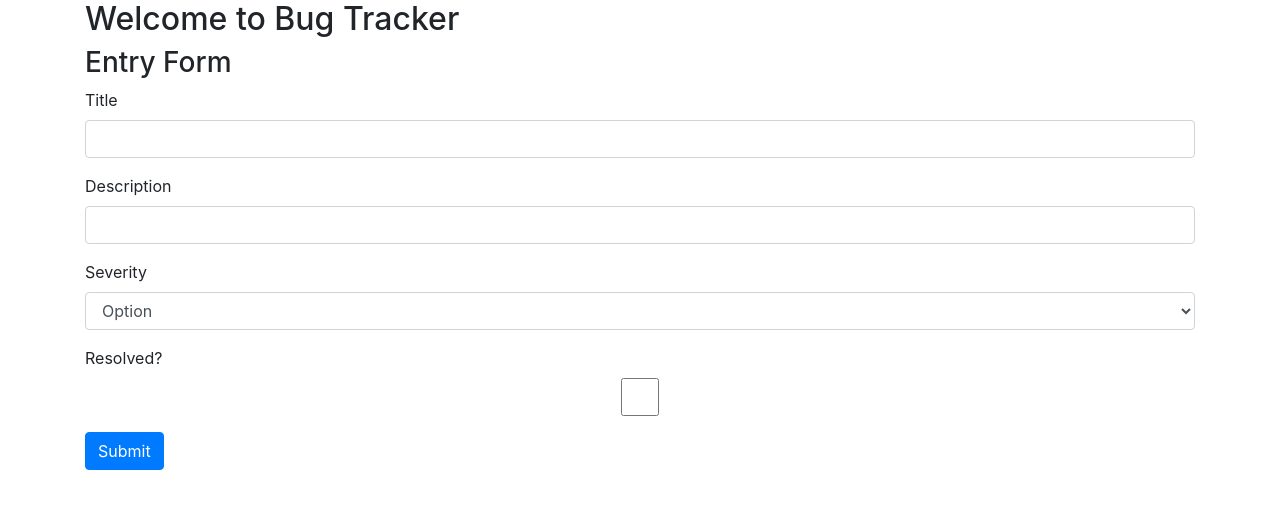
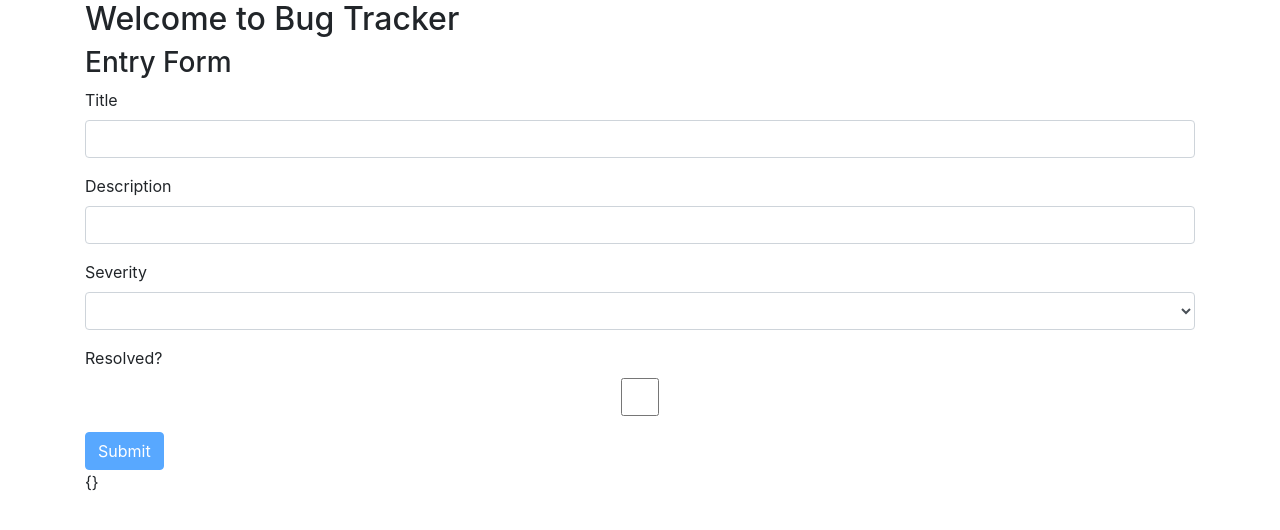
Before and after one commit to hsinam/angular-bug-tracker, an Angular app: page /tform in a window 1280 px wide. Shown: the top 530 px of the page. Built offline with nearby package versions, Linux system fonts and the light colour scheme.

Commit message:
select populated

```diff
--- a/src/app/_services/bug.service.ts
+++ b/src/app/_services/bug.service.ts
@@ -9,9 +9,15 @@ import { Observable, of } from 'rxjs';
 export class BugService {
   private bugCollection: Bug[] = bugs;
 
+  private severityLevels: string[] = ['High', 'Moderate', 'Low'];
+
   constructor() {}
 
   get bugs(): Observable<Bug[]> {
     return of(this.bugCollection);
   }
+
+  get severityLabels(): Observable<String[]> {
+    return of(this.severityLevels);
+  }
 }
--- a/src/app/tform/tform.component.html
+++ b/src/app/tform/tform.component.html
@@ -1,27 +1,55 @@
 <h3>Entry Form</h3>
 
-<form action="">
+<form #f="ngForm">
   <div class="form-group">
     <label for="title">Title</label>
-    <input type="text" class="form-control" name="title" />
+    <input
+      type="text"
+      class="form-control"
+      name="title"
+      [(ngModel)]="bug.title"
+      required
+      minlength="5"
+    />
   </div>
 
   <div class="form-group">
     <label for="description">Description</label>
-    <input type="text" class="form-control" name="description" />
+    <input
+      type="text"
+      class="form-control"
+      name="description"
+      [(ngModel)]="bug.description"
+    />
   </div>
 
   <div class="form-group">
     <label for="severity">Severity</label>
-    <select name="severity" id="" class="form-control">
-      <option value="Option">Option</option>
+    <select
+      name="severity"
+      id=""
+      class="form-control"
+      [(ngModel)]="bug.severity"
+    >
+      <option *ngFor="let label of severityLables$ | async" value="label">{{
+        label
+      }}</option>
     </select>
   </div>
 
   <div class="form-group">
     <label for="isResolved">Resolved?</label>
-    <input type="checkbox" class="form-control" name="isResolved" />
+    <input
+      type="checkbox"
+      class="form-control"
+      name="isResolved"
+      [(ngModel)]="bug.isResolved"
+    />
   </div>
 
-  <button class="btn btn-primary" type="submit">Submit</button>
+  <button class="btn btn-primary" type="submit" [disabled]="f.invalid">
+    Submit
+  </button>
 </form>
+
+<p>{{ f.value | json }}</p>
--- a/src/app/tform/tform.component.ts
+++ b/src/app/tform/tform.component.ts
@@ -1,4 +1,6 @@
 import { Component, OnInit } from '@angular/core';
+import { Bug } from '../_models/bug.model';
+import { BugService } from '../_services/bug.service';
 
 @Component({
   selector: 'app-tform',
@@ -6,10 +8,12 @@ import { Component, OnInit } from '@angular/core';
   styleUrls: ['./tform.component.css']
 })
 export class TformComponent implements OnInit {
+  bug: Bug = new Bug();
+  severityLables$;
 
-  constructor() { }
-
-  ngOnInit() {
+  constructor(private bugService: BugService) {
+    this.severityLables$ = this.bugService.severityLabels;
   }
 
+  ngOnInit() {}
 }
```
Also changed, not shown: src/app/app.module.ts (+4 -11 lines).
